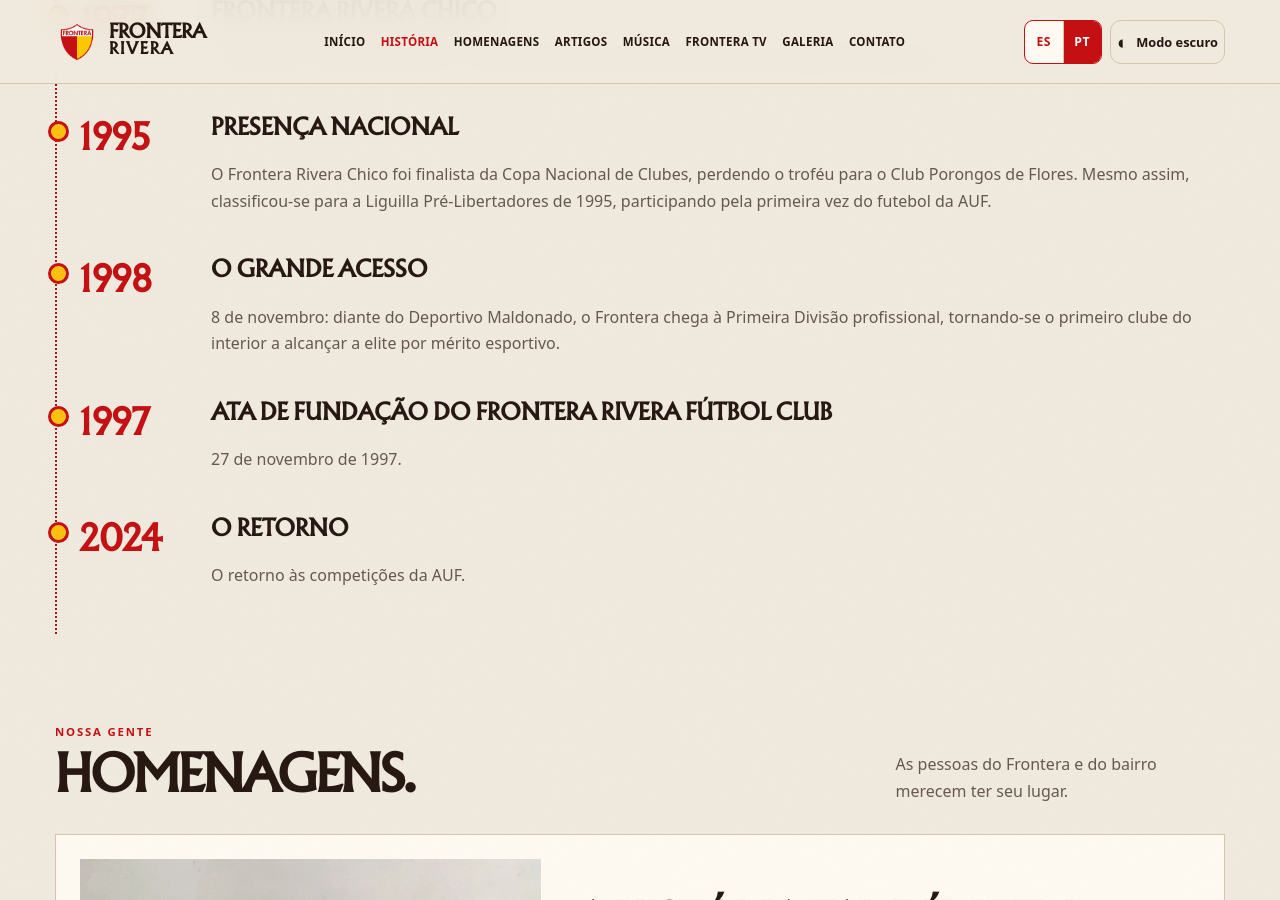
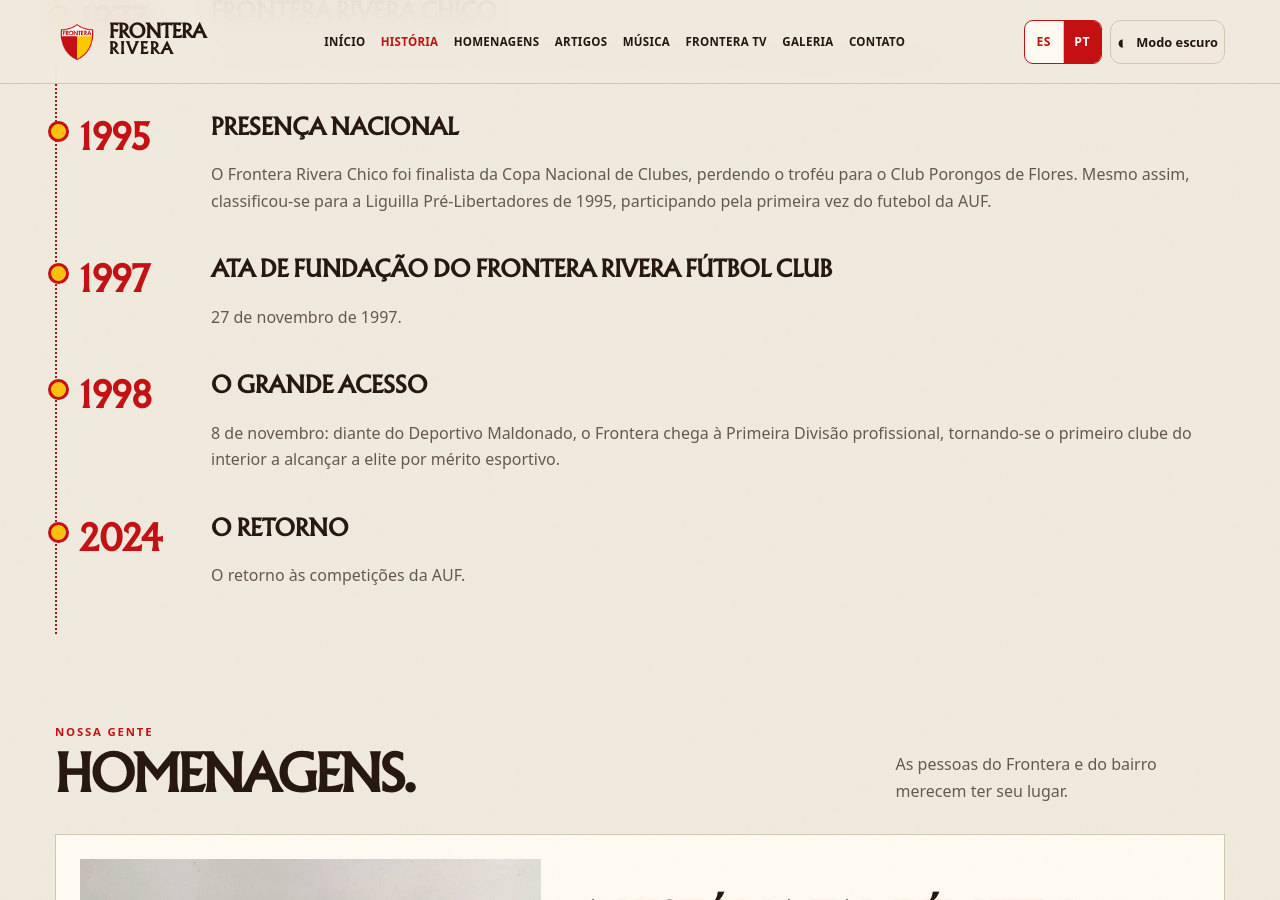
Before and after one commit to lilguti384-jpg/FronteraRivera, a Jekyll site: the page built from pt/historia/index.html, in a window 1280 px wide and 900 px high, scrolled down 2132 px. Built offline with Jekyll 4.4.1, drawn with Linux system fonts in a browser that asks for light colours; some web fonts are replaced.

```diff
--- a/_data/pt/cronologia.json
+++ b/_data/pt/cronologia.json
@@ -25,14 +25,14 @@
     "descripcion": "O Frontera Rivera Chico foi finalista da Copa Nacional de Clubes, perdendo o troféu para o Club Porongos de Flores. Mesmo assim, classificou-se para a Liguilla Pré-Libertadores de 1995, participando pela primeira vez do futebol da AUF."
   },
   {
+    "anio": "1997",
+    "titulo": "Ata de fundação do Frontera Rivera Fútbol Club",
+    "descripcion": "27 de novembro de 1997."
+  },
+  {
     "anio": "1998",
     "titulo": "O grande acesso",
     "descripcion": "8 de novembro: diante do Deportivo Maldonado, o Frontera chega à Primeira Divisão profissional, tornando-se o primeiro clube do interior a alcançar a elite por mérito esportivo."
-  },
-  {
-    "anio": "1997",
-    "titulo": "Ata de fundação do Frontera Rivera Fútbol Club",
-    "descripcion": "27 de novembro de 1997."
   },
   {
     "anio": "2024",
```
